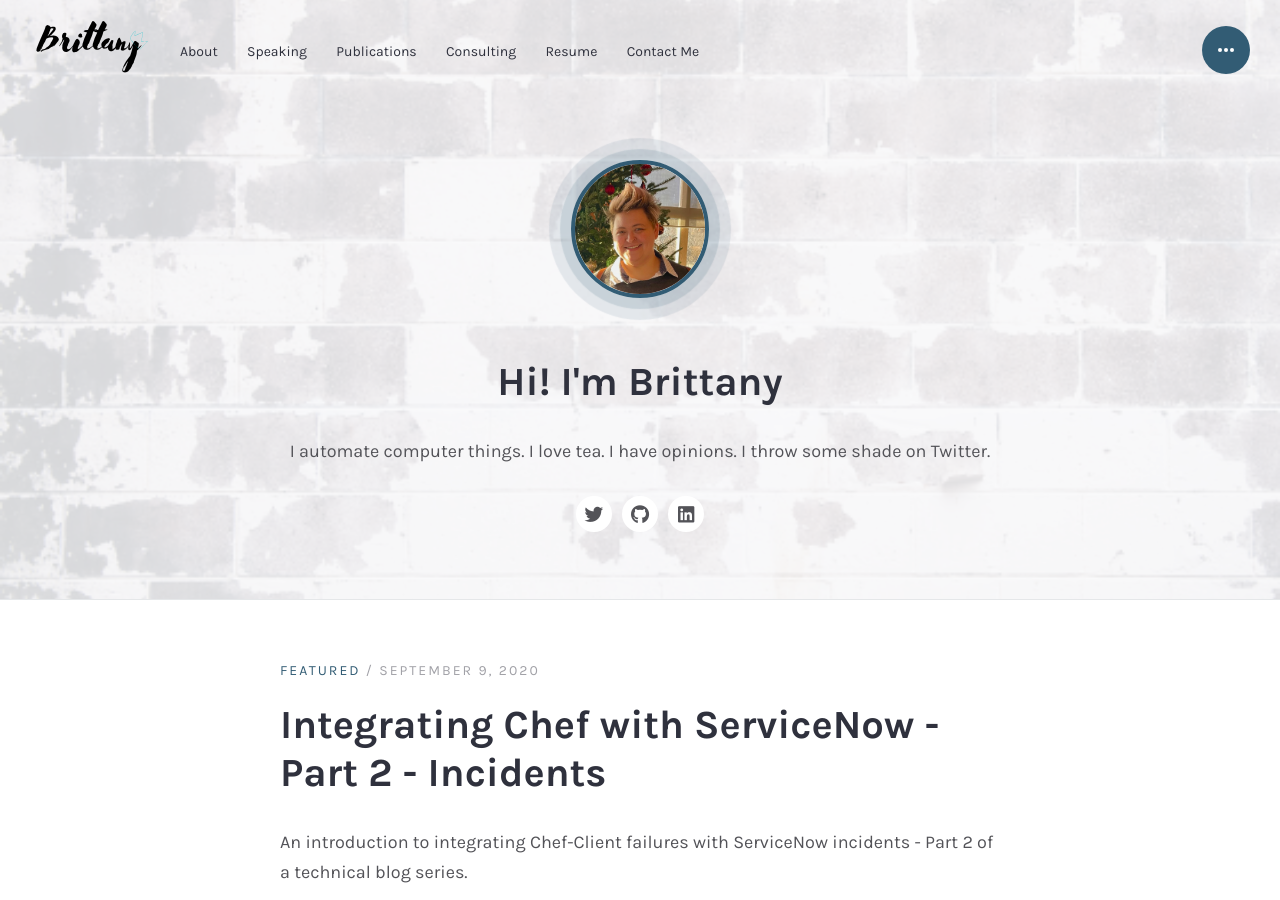
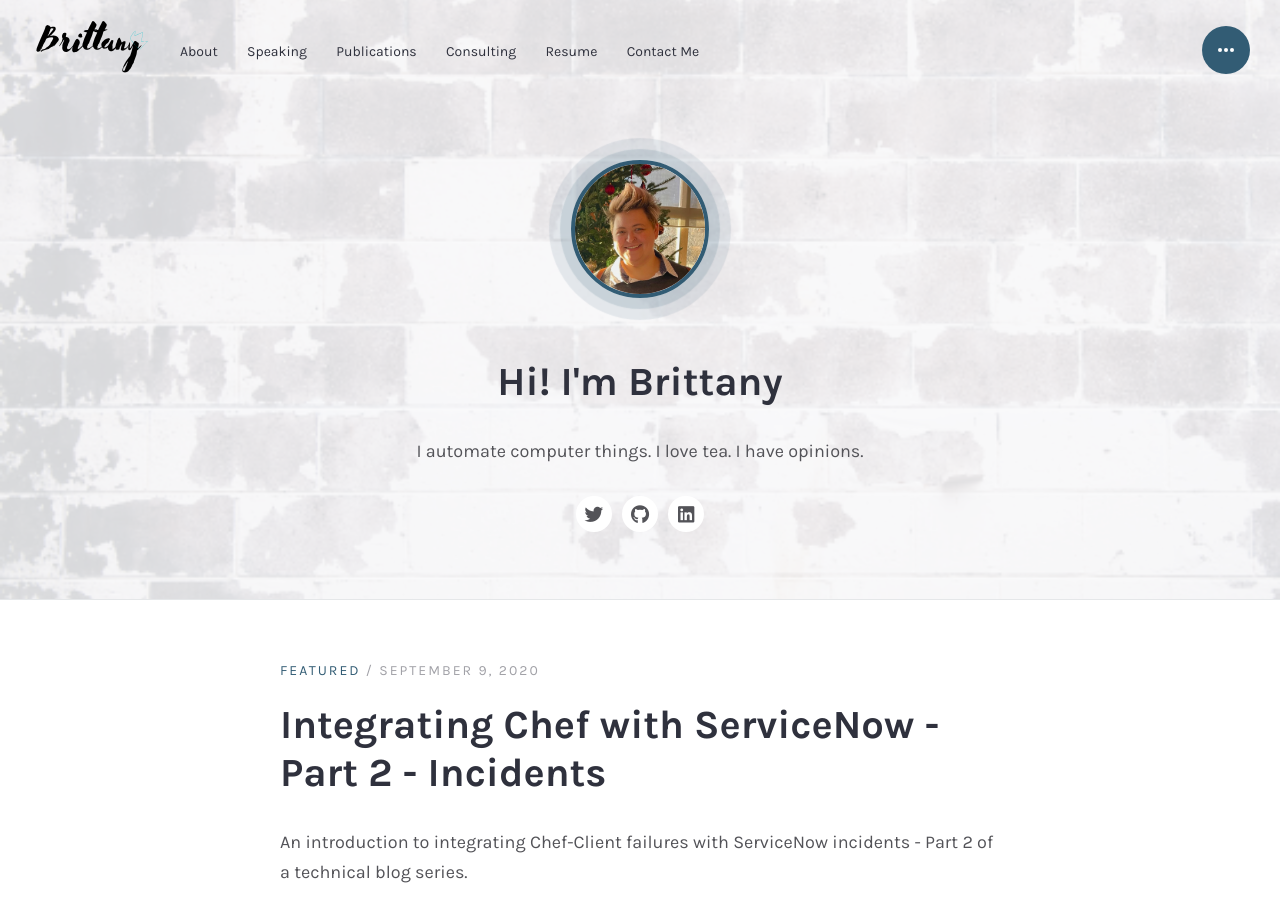
Before and after one commit to bnwoods/bnwoods.github.io, a Jekyll site: the page built from index.html, in a window 1280 px wide and 900 px high. Built offline with Jekyll 4.4.1, drawn with Linux system fonts in a browser that asks for light colours; some web fonts are replaced; the list of posts is cut into pages by our own code; comment, search, counter and statistics services are not loaded.

Commit message:
Update config.yml headline

```diff
--- a/_config.yml
+++ b/_config.yml
@@ -16,7 +16,7 @@
   name: 'Brittany Woods'
   image: 'authorimage.jpg'
   greetings: "Hi! I'm Brittany"
-  description: "I automate computer things. I love tea. I have opinions. I throw some shade on Twitter."
+  description: "I automate computer things. I love tea. I have opinions."
   bio: 'Brittany is an automator of the things, a DevOps practitioner, a speaker, a shade queen, and an animal lover.'
 
 # Contact form setings
```
